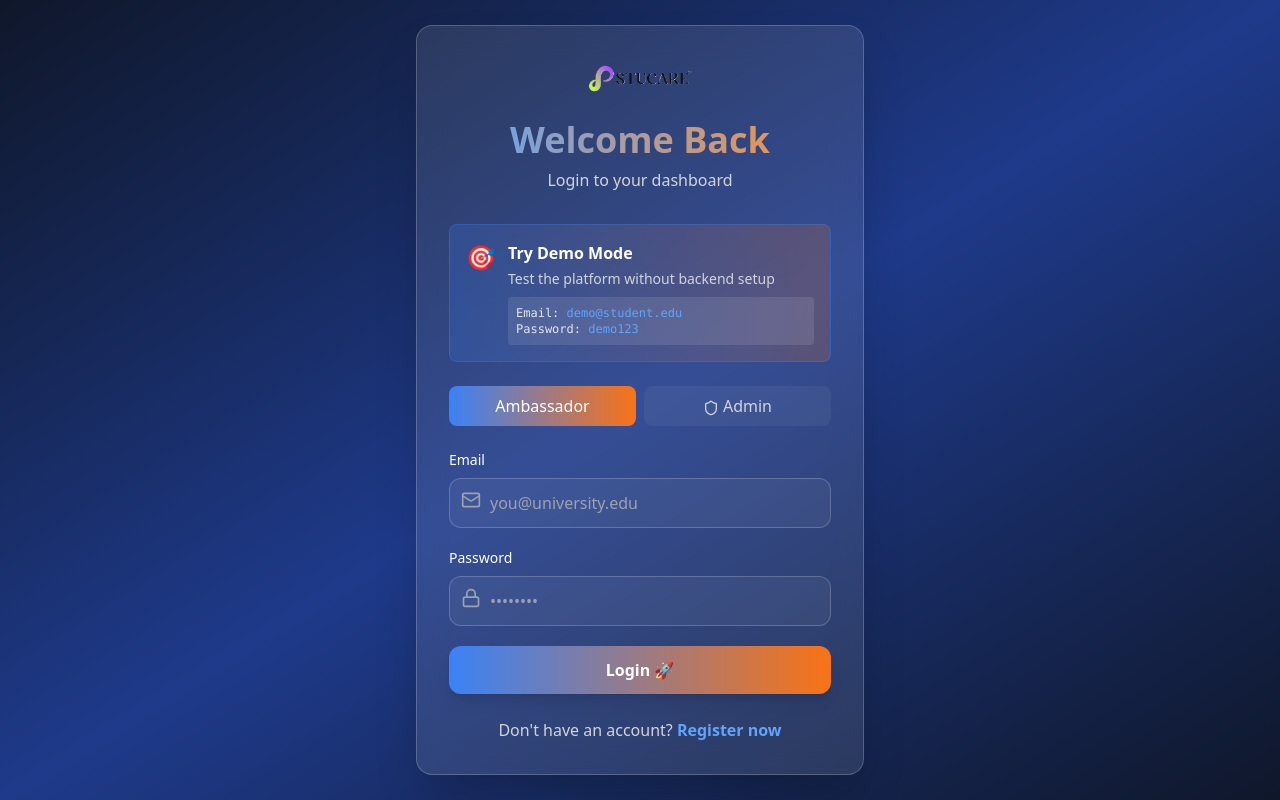
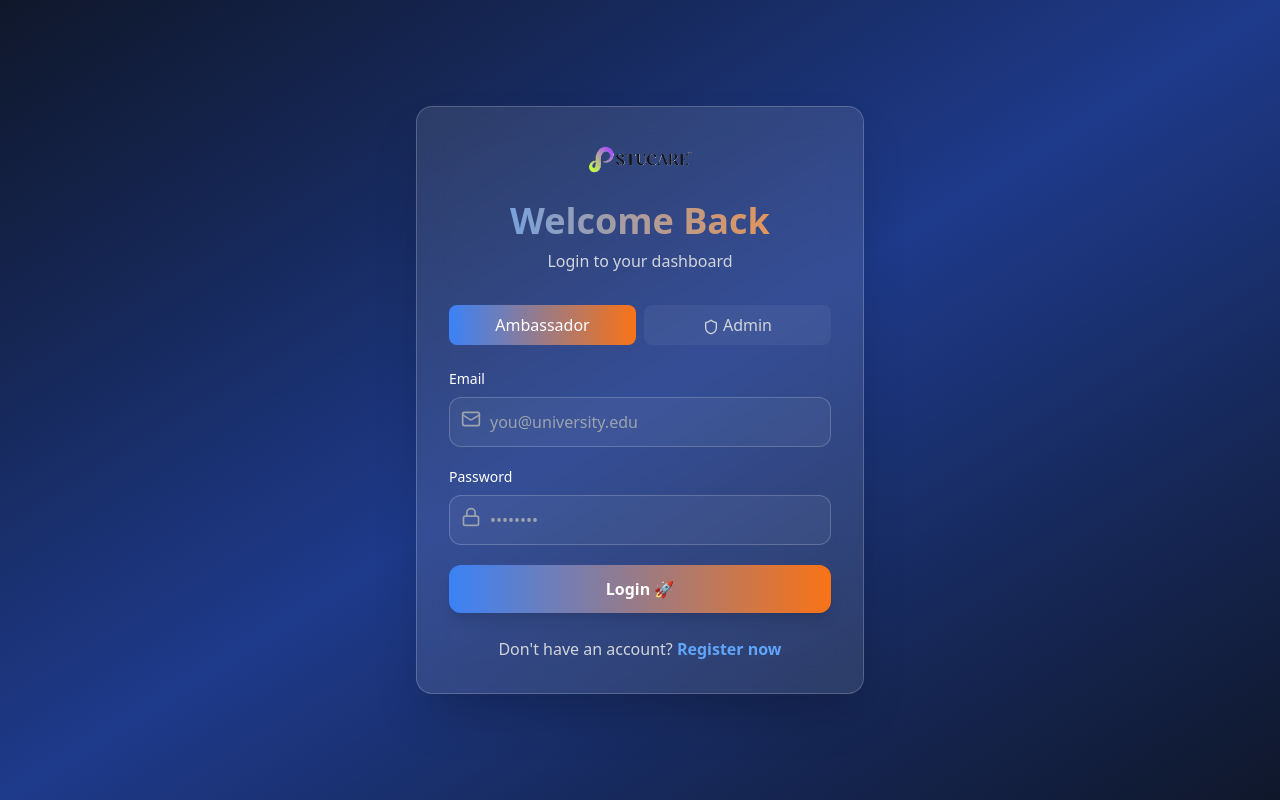
Before and after one commit to stucares/studentambsfrontend, a React (Vite) app: page /login in a window 1280 px wide. Built offline with nearby package versions, Linux system fonts and the light colour scheme.

Commit message:
feat: Remove demo login banner from the Login component

```diff
--- a/src/pages/Login.jsx
+++ b/src/pages/Login.jsx
@@ -61,26 +61,7 @@ const Login = () => {
           </p>
         </div>
 
-        {/* Demo Login Banner */}
-        {!isAdmin && (
-          <motion.div
-            initial={{ opacity: 0, y: -10 }}
-            animate={{ opacity: 1, y: 0 }}
-            className="mb-6 p-4 bg-gradient-to-r from-blue-500/20 to-orange-500/20 border border-blue-500/30 rounded-lg"
-          >
-            <div className="flex items-start gap-3">
-              <div className="text-2xl">🎯</div>
-              <div className="flex-1">
-                <p className="font-bold text-white mb-1">Try Demo Mode</p>
-                <p className="text-sm text-gray-300 mb-2">Test the platform without backend setup</p>
-                <div className="bg-white/10 p-2 rounded text-xs font-mono">
-                  <p className="text-gray-200">Email: <span className="text-blue-400">demo@student.edu</span></p>
-                  <p className="text-gray-200">Password: <span className="text-blue-400">demo123</span></p>
-                </div>
-              </div>
-            </div>
-          </motion.div>
-        )}
+
 
         <div className="flex gap-2 mb-6">
           <button
```
